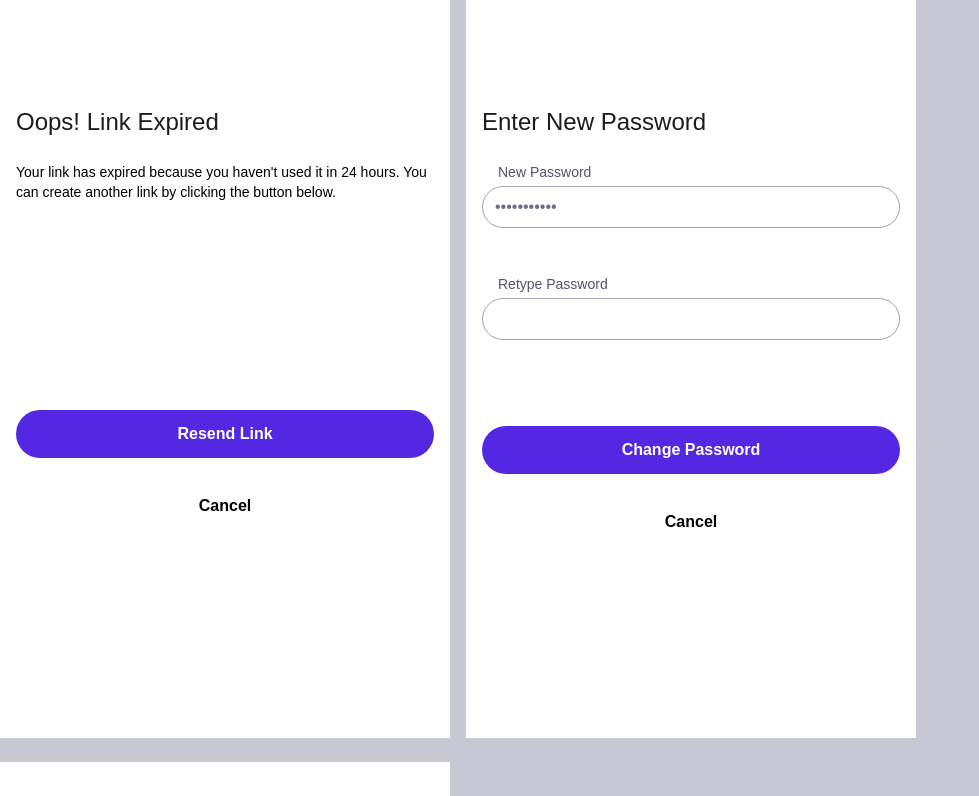
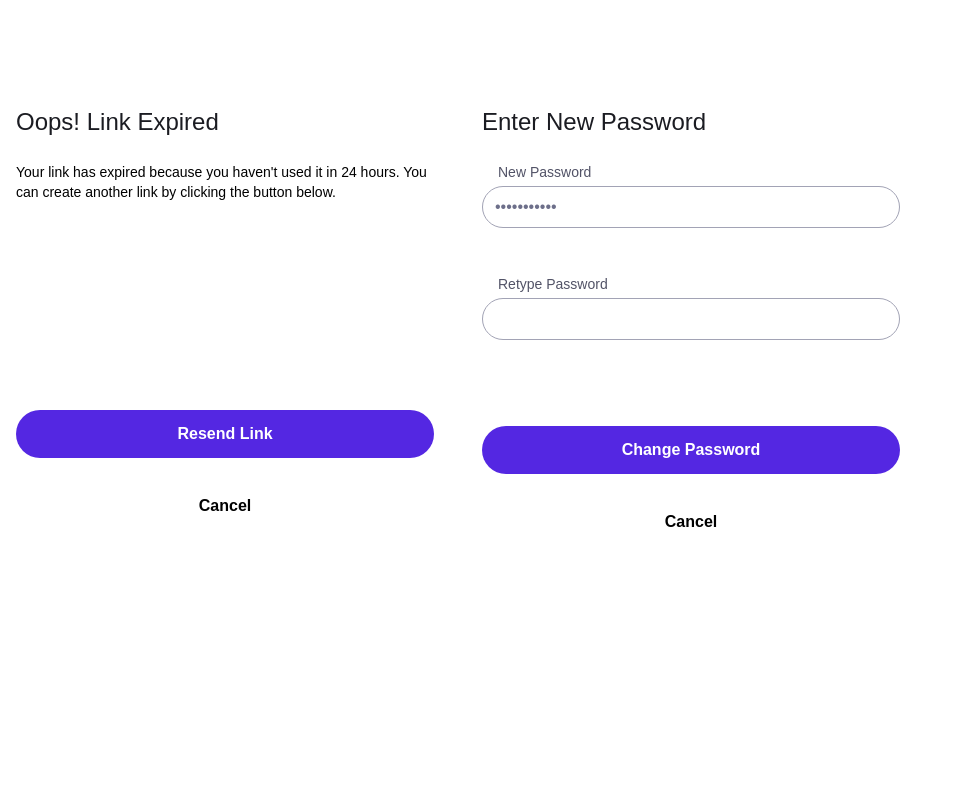
Before and after one commit to andres-codigo/nanny-nina, a Vue app: page /forgot-password in a window 1280 px wide. Shown: the part 886-1682 px from the top of the page, without its empty margins (0-979 px from the left). Built offline with nearby package versions, Linux system fonts and the light colour scheme.

Commit message:
[vue] focus ring border class added to input field to remove default thickness

```diff
--- a/src/components/form/InputField.vue
+++ b/src/components/form/InputField.vue
@@ -15,7 +15,7 @@
 				px-3 py-2
 				border border-gray-400 rounded-full
 				text-gray-600
-				focus:outline-none focus:ring-blue-500 focus:border-blue-500"
+				focus:outline-none focus:ring-0 focus:ring-blue-500 focus:border-blue-500"
 			/>
 	</div>
 </template>
--- a/src/pages/01-registration-onboarding-forgot-password/forgot-password/ForgotPasswordContainer.vue
+++ b/src/pages/01-registration-onboarding-forgot-password/forgot-password/ForgotPasswordContainer.vue
@@ -8,7 +8,7 @@ import FPPasswordUpdated05 from './pages/FPPasswordUpdated05.vue'
 </script>
 
 <template>
-	<div class="flex flex-wrap grow gap-y-6 sm:gap-x-4 w-full h-full bg-gray-200">
+	<div class="flex flex-wrap grow gap-y-6 sm:gap-x-4 w-full h-full">
 		<ForgotPassword01 class="max-w-450-for-dev-not-prod" />
 		<FPError02 class="max-w-450-for-dev-not-prod" />
 		<FPExpiredLink03 class="max-w-450-for-dev-not-prod" />
--- a/src/pages/01-registration-onboarding-forgot-password/forgot-password/pages/FPNewPassword04.vue
+++ b/src/pages/01-registration-onboarding-forgot-password/forgot-password/pages/FPNewPassword04.vue
@@ -17,7 +17,7 @@ import InputField from '../../../../components/form/InputField.vue'
 					</div>
 
 					<div class="m-0 h-28">
-						<InputField text="Retype Password" type="password" />
+						<InputField text="Retype Password" type="text" />
 					</div>
 
 					<div class="mt-10">
```
